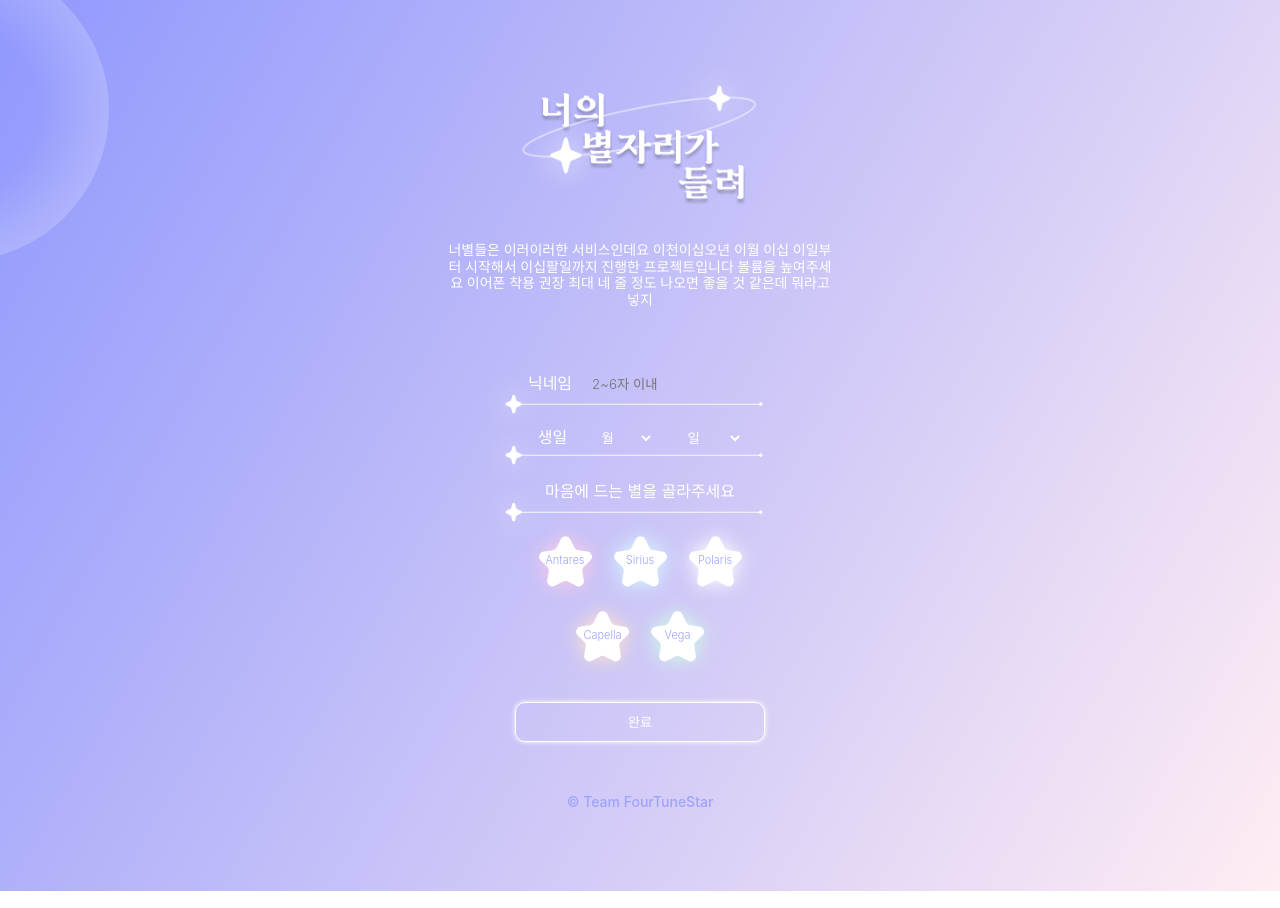
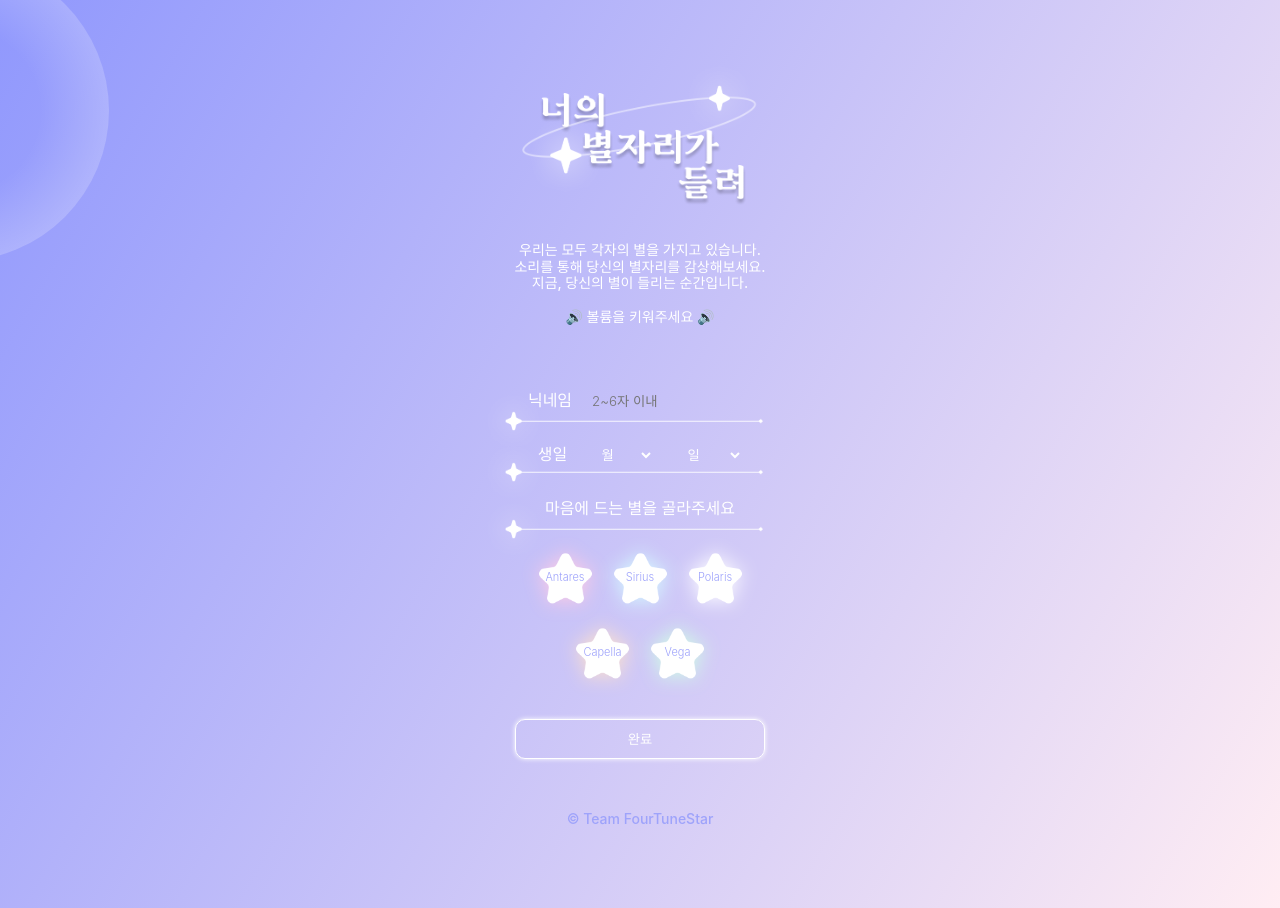
Before and after one commit to billy0904/ihearyourstars-FE, a React (Create React App) app in the folder ihearyourstars/: page / in a window 1280 px wide. Built offline with nearby package versions, Linux system fonts and the light colour scheme; no server answers; a web font is replaced by a local one.

Commit message:
chore: home 서비스 설명 문구 수정

```diff
--- a/ihearyourstars/src/Router/Home.js
+++ b/ihearyourstars/src/Router/Home.js
@@ -22,7 +22,7 @@ const Logo = styled.img`
 `;
 
 const DescriptionDiv = styled.div`
-  max-width: 450px;
+  max-width: 480px;
   margin: 0 auto;
   padding: 30px;
 
@@ -137,9 +137,10 @@ function Home() {
       <Logo src={logo} />
       <DescriptionDiv>
         <span>
-          너별들은 이러이러한 서비스인데요 이천이십오년 이월 이십 이일부터
-          시작해서 이십팔일까지 진행한 프로젝트입니다 볼륨을 높여주세요 이어폰
-          착용 권장 최대 네 줄 정도 나오면 좋을 것 같은데 뭐라고 넣지
+          우리는 모두 각자의 별을 가지고 있습니다.<br />
+          소리를 통해 당신의 별자리를 감상해보세요.<br />
+          지금, 당신의 별이 들리는 순간입니다.<br /><br />
+          🔊 볼륨을 키워주세요 🔊
         </span>
       </DescriptionDiv>
 
```
